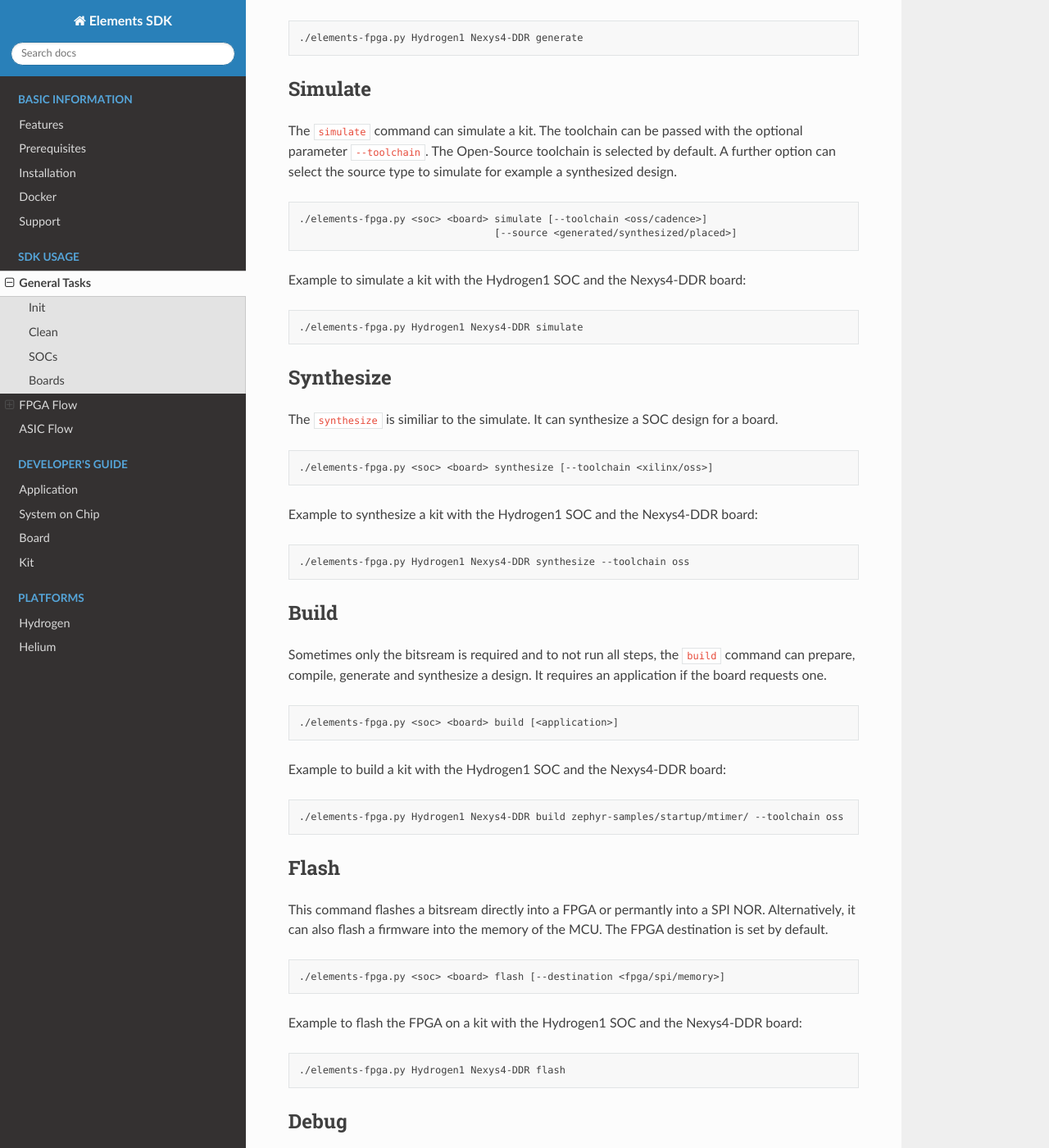
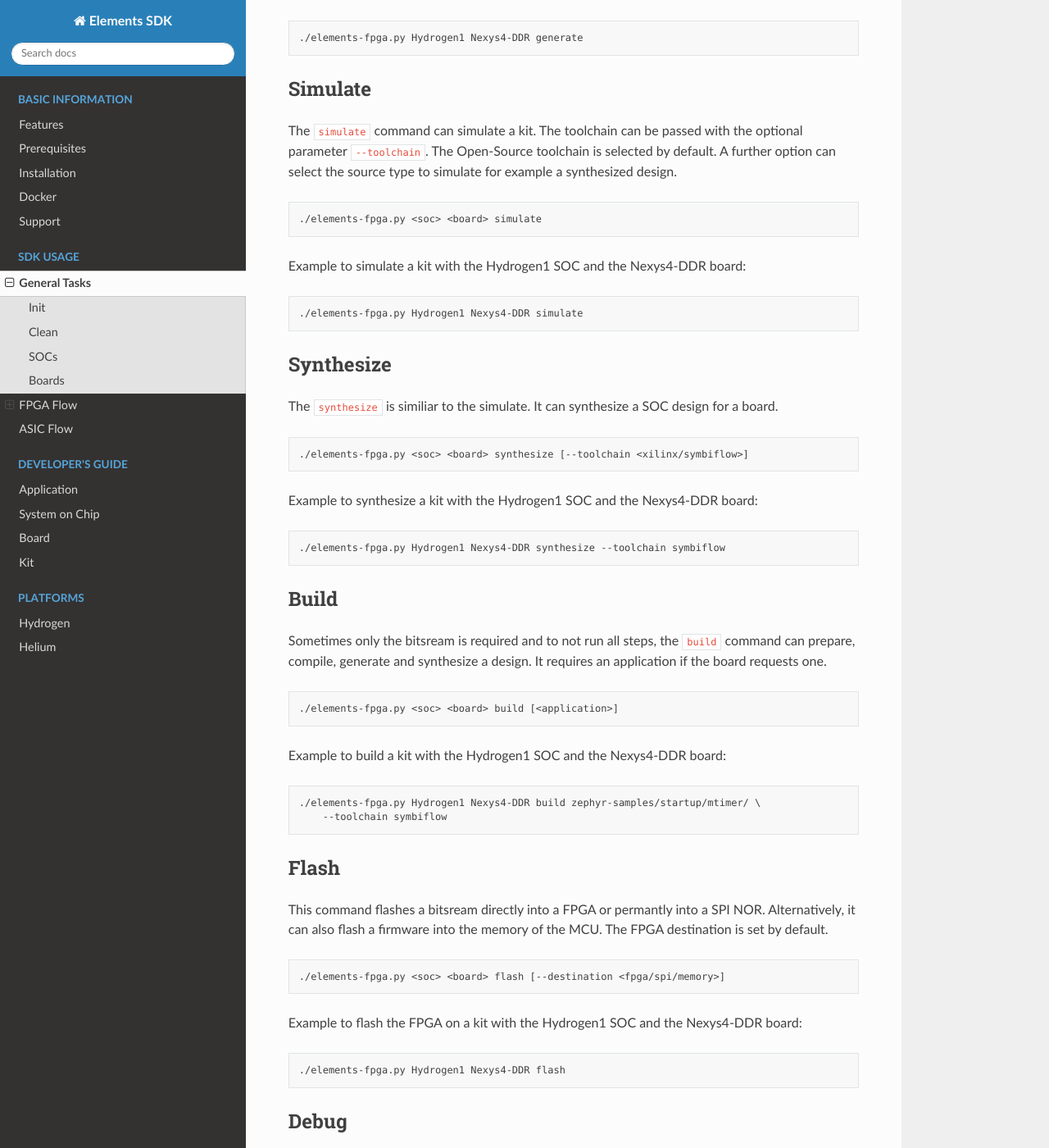
Before and after one commit to aesc-silicon/elements-sdk, a Sphinx documentation site: the page built from docsource/source/tools.rst, in a window 1280 px wide and 1400 px high, scrolled down 2990 px. Shown: the whole window at 82% size. Built offline with Sphinx 7.4.7 and the Read the Docs theme 2.0.0, drawn with Linux system fonts in a browser that asks for light colours.

Commit message:
Use "symbiflow" instead of "oss" as toolchain
oss is a little bit too general as open-source toolchain. Moreover,
the vendor toolchain is called "xilinx" directly.

Use the correct toolchain name.

Signed-off-by: Daniel Schultz <daniel.schultz@aesc-silicon.de>

```diff
--- a/README.rst
+++ b/README.rst
@@ -99,11 +99,13 @@ Afterwards, all Python tools can be used identical to the CLI.
 .. code-block:: text
 
     sudo docker exec -it elements_sdk_1 \
-        ./elements-fpga.py Hydrogen1 Nexys4-DDR build zephyr-samples/demo/leds --toolchain oss
+        ./elements-fpga.py Hydrogen1 Nexys4-DDR build zephyr-samples/demo/leds \
+        --toolchain symbiflow
 
 .. tip::
 
-    Add ``--toolchain oss`` as parameter for the synthesize command to use the ope-source toolchain.
+    Add ``--toolchain symbiflow`` as parameter for the synthesize command to use the open-source
+    toolchain.
 
 Finally, stop the Docker.
 
--- a/docsource/source/tools.rst
+++ b/docsource/source/tools.rst
@@ -129,8 +129,7 @@ option can select the source type to simulate for example a synthesized design.
 
 .. code-block:: text
 
-    ./elements-fpga.py <soc> <board> simulate [--toolchain <oss/cadence>]
-                                     [--source <generated/synthesized/placed>]
+    ./elements-fpga.py <soc> <board> simulate
 
 Example to simulate a kit with the Hydrogen1 SOC and the Nexys4-DDR board:
 
@@ -145,13 +144,13 @@ The ``synthesize`` is similiar to the simulate. It can synthesize a SOC design f
 
 .. code-block:: text
 
-    ./elements-fpga.py <soc> <board> synthesize [--toolchain <xilinx/oss>]
+    ./elements-fpga.py <soc> <board> synthesize [--toolchain <xilinx/symbiflow>]
 
 Example to synthesize a kit with the Hydrogen1 SOC and the Nexys4-DDR board:
 
 .. code-block:: text
 
-    ./elements-fpga.py Hydrogen1 Nexys4-DDR synthesize --toolchain oss
+    ./elements-fpga.py Hydrogen1 Nexys4-DDR synthesize --toolchain symbiflow
 
 Build
 -----
@@ -168,7 +167,8 @@ Example to build a kit with the Hydrogen1 SOC and the Nexys4-DDR board:
 
 .. code-block:: text
 
-    ./elements-fpga.py Hydrogen1 Nexys4-DDR build zephyr-samples/startup/mtimer/ --toolchain oss
+    ./elements-fpga.py Hydrogen1 Nexys4-DDR build zephyr-samples/startup/mtimer/ \
+        --toolchain symbiflow
 
 Flash
 -----
```
Also changed, not shown: elements-fpga.py (+4 -3 lines), 1 other file.
